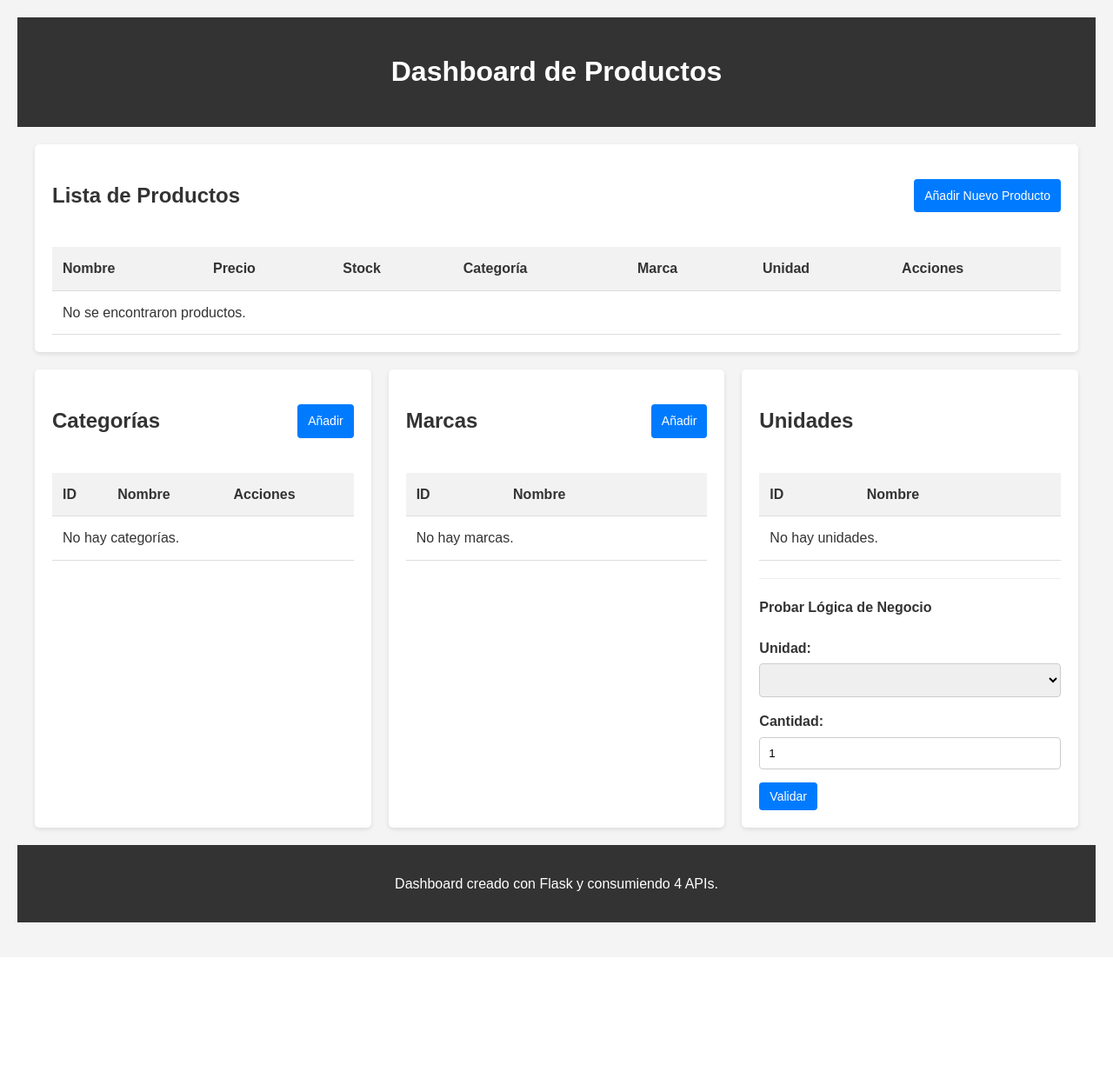
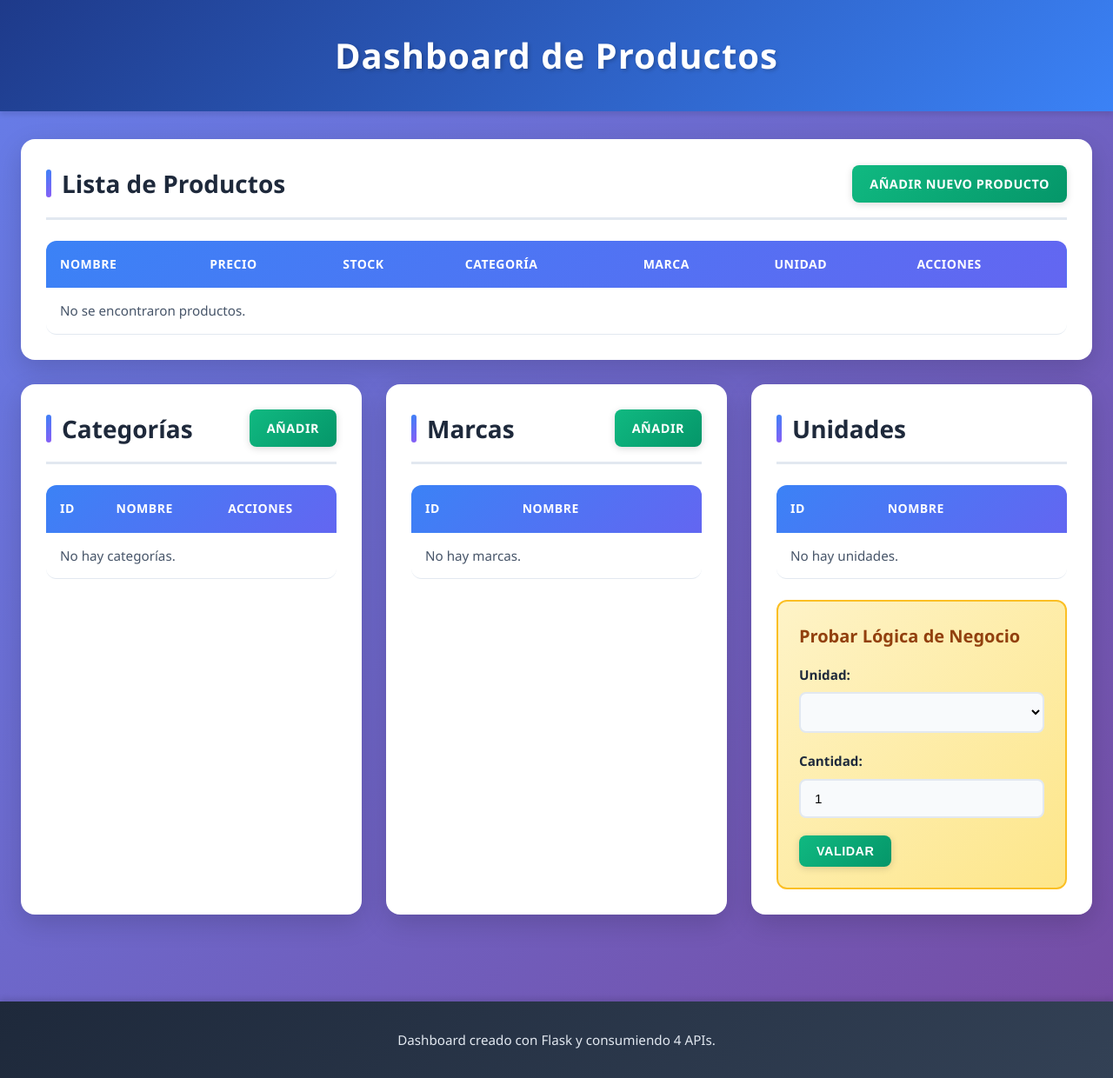
Before and after one commit to CarlTheBoss/FRONTEND-DEFINITIVO, a Flask app: page / in a window 1280 px wide. Shown: the whole page at 87% size. Before the commit the page ends 1061 px from the top, so only its background shows below. Run offline with Flask 3, Linux system fonts and the light colour scheme; data that the repository does not hold is empty.

Commit message:
Updated style.css

```diff
--- a/static/css/style.css
+++ b/static/css/style.css
@@ -1,169 +1,339 @@
-body {
-  font-family: sans-serif;
-  line-height: 1.6;
+* {
   margin: 0;
-  padding: 20px;
-  background-color: #f4f4f4;
-  color: #333;
+  padding: 0;
+  box-sizing: border-box;
 }
 
-header,
-footer {
+body {
+  font-family: 'Segoe UI', Tahoma, Geneva, Verdana, sans-serif;
+  line-height: 1.6;
+  background: linear-gradient(135deg, #667eea 0%, #764ba2 100%);
+  color: #2d3748;
+  min-height: 100vh;
+  padding: 0;
+}
+
+header {
+  background: linear-gradient(135deg, #1e3a8a 0%, #3b82f6 100%);
+  padding: 2rem 0;
+  box-shadow: 0 4px 6px rgba(0, 0, 0, 0.1);
+  margin-bottom: 2rem;
+}
+
+header h1 {
   text-align: center;
-  padding: 1rem;
-  background-color: #333;
-  color: #fff;
-  margin-bottom: 20px;
+  color: #ffffff;
+  font-size: 2.5rem;
+  font-weight: 700;
+  text-shadow: 2px 2px 4px rgba(0, 0, 0, 0.2);
+  letter-spacing: 1px;
 }
 
 main {
-  max-width: 1200px;
+  max-width: 1400px;
   margin: 0 auto;
+  padding: 0 24px 24px;
 }
 
 section {
-  background: #fff;
-  padding: 20px;
-  border-radius: 5px;
-  box-shadow: 0 2px 5px rgba(0, 0, 0, 0.1);
-  margin-bottom: 20px;
+  background: #ffffff;
+  padding: 28px;
+  border-radius: 16px;
+  box-shadow: 0 10px 30px rgba(0, 0, 0, 0.15);
+  margin-bottom: 28px;
+  transition: transform 0.3s ease, box-shadow 0.3s ease;
+  border: 1px solid rgba(255, 255, 255, 0.8);
 }
 
-/* Estilos para tablas */
+section:hover {
+  transform: translateY(-4px);
+  box-shadow: 0 15px 40px rgba(0, 0, 0, 0.2);
+}
+
+.section-header {
+  display: flex;
+  justify-content: space-between;
+  align-items: center;
+  margin-bottom: 24px;
+  padding-bottom: 16px;
+  border-bottom: 3px solid #e2e8f0;
+}
+
+.section-header h2 {
+  color: #1e293b;
+  font-size: 1.75rem;
+  font-weight: 700;
+  display: flex;
+  align-items: center;
+  gap: 12px;
+}
+
+.section-header h2::before {
+  content: '';
+  width: 6px;
+  height: 32px;
+  background: linear-gradient(135deg, #3b82f6 0%, #8b5cf6 100%);
+  border-radius: 3px;
+}
+
 table {
   width: 100%;
-  border-collapse: collapse;
+  border-collapse: separate;
+  border-spacing: 0;
+  overflow: hidden;
 }
 
-th,
-td {
-  padding: 12px;
-  text-align: left;
-  border-bottom: 1px solid #ddd;
+thead {
+  background: linear-gradient(135deg, #3b82f6 0%, #6366f1 100%);
 }
 
 th {
-  background-color: #f2f2f2;
+  padding: 16px;
+  text-align: left;
+  color: #ffffff;
+  font-weight: 600;
+  text-transform: uppercase;
+  font-size: 0.875rem;
+  letter-spacing: 0.5px;
+  border: none;
 }
 
-tr:hover {
-  background-color: #f5f5f5;
+th:first-child {
+  border-top-left-radius: 12px;
 }
 
-/* Grid para las secciones de datos */
+th:last-child {
+  border-top-right-radius: 12px;
+}
+
+td {
+  padding: 14px 16px;
+  border-bottom: 1px solid #e2e8f0;
+  color: #475569;
+  font-size: 0.95rem;
+}
+
+tbody tr {
+  transition: all 0.3s ease;
+}
+
+tbody tr:hover {
+  background: linear-gradient(90deg, #f0f9ff 0%, #e0f2fe 100%);
+  transform: scale(1.01);
+}
+
+tbody tr:last-child td:first-child {
+  border-bottom-left-radius: 12px;
+}
+
+tbody tr:last-child td:last-child {
+  border-bottom-right-radius: 12px;
+}
+
 .data-grid {
   display: grid;
-  grid-template-columns: repeat(auto-fit, minmax(300px, 1fr));
-  gap: 20px;
+  grid-template-columns: repeat(auto-fit, minmax(350px, 1fr));
+  gap: 28px;
 }
 
-/* Estilos para botones */
 .btn {
-  padding: 8px 12px;
-  border-radius: 4px;
+  padding: 10px 20px;
+  border-radius: 8px;
   text-decoration: none;
   color: white;
   cursor: pointer;
   border: none;
-  font-size: 14px;
+  font-size: 0.9rem;
+  font-weight: 600;
+  transition: all 0.3s ease;
+  box-shadow: 0 2px 8px rgba(0, 0, 0, 0.15);
+  text-transform: uppercase;
+  letter-spacing: 0.5px;
+}
+
+.btn:hover {
+  transform: translateY(-2px);
+  box-shadow: 0 4px 12px rgba(0, 0, 0, 0.25);
+}
+
+.btn-add {
+  background: linear-gradient(135deg, #10b981 0%, #059669 100%);
+}
+
+.btn-add:hover {
+  background: linear-gradient(135deg, #059669 0%, #047857 100%);
 }
 
 .btn-edit {
-  background-color: #ffc107; /* Amarillo */
+  background: linear-gradient(135deg, #f59e0b 0%, #d97706 100%);
 }
 
-.btn-add {
-  background-color: #007bff; /* Azul */
+.btn-edit:hover {
+  background: linear-gradient(135deg, #d97706 0%, #b45309 100%);
 }
 
 .btn-delete {
-  background-color: #dc3545; /* Rojo */
+  background: linear-gradient(135deg, #ef4444 0%, #dc2626 100%);
 }
 
-/* Estilos para el formulario */
+.btn-delete:hover {
+  background: linear-gradient(135deg, #dc2626 0%, #b91c1c 100%);
+}
+
+.actions-cell {
+  display: flex;
+  gap: 8px;
+  flex-wrap: wrap;
+}
+
 .form-container {
-  max-width: 600px;
+  max-width: 700px;
   margin: 20px auto;
 }
 
 .form-group {
-  margin-bottom: 15px;
+  margin-bottom: 20px;
 }
 
 .form-group label {
   display: block;
-  margin-bottom: 5px;
-  font-weight: bold;
+  margin-bottom: 8px;
+  font-weight: 600;
+  color: #1e293b;
+  font-size: 0.95rem;
 }
 
 .form-group input,
 .form-group select,
 .form-group textarea {
   width: 100%;
-  padding: 10px;
-  border-radius: 4px;
-  border: 1px solid #ccc;
+  padding: 12px 16px;
+  border-radius: 8px;
+  border: 2px solid #e2e8f0;
   box-sizing: border-box;
+  font-size: 0.95rem;
+  transition: all 0.3s ease;
+  background: #f8fafc;
+}
+
+.form-group input:focus,
+.form-group select:focus,
+.form-group textarea:focus {
+  outline: none;
+  border-color: #3b82f6;
+  background: #ffffff;
+  box-shadow: 0 0 0 3px rgba(59, 130, 246, 0.1);
 }
 
 .form-actions {
   display: flex;
-  gap: 10px;
-  margin-top: 20px;
+  gap: 12px;
+  margin-top: 24px;
 }
 
 .form-actions button,
 .form-actions a {
-  padding: 10px 15px;
-  border-radius: 4px;
+  padding: 12px 24px;
+  border-radius: 8px;
   text-decoration: none;
   color: white;
   border: none;
+  font-weight: 600;
+  cursor: pointer;
+  transition: all 0.3s ease;
+  font-size: 0.95rem;
 }
 
 .form-actions button {
-  background-color: #28a745; /* Verde */
+  background: linear-gradient(135deg, #10b981 0%, #059669 100%);
+}
+
+.form-actions button:hover {
+  transform: translateY(-2px);
+  box-shadow: 0 4px 12px rgba(16, 185, 129, 0.3);
 }
 
 .form-actions a {
-  background-color: #6c757d; /* Gris */
+  background: linear-gradient(135deg, #6b7280 0%, #4b5563 100%);
 }
 
-/* Estilos para la cabecera de la sección */
-.section-header {
-  display: flex;
-  justify-content: space-between;
-  align-items: center;
-  margin-bottom: 20px;
+.form-actions a:hover {
+  transform: translateY(-2px);
+  box-shadow: 0 4px 12px rgba(107, 114, 128, 0.3);
 }
 
-/* Estilos para la celda de acciones */
-.actions-cell {
-  display: flex;
-  gap: 10px;
-}
-
-/* Estilos para el formulario de validación de unidades */
 .validation-form {
-  margin-top: 20px;
-  padding-top: 20px;
-  border-top: 1px solid #eee;
+  margin-top: 24px;
+  padding: 24px;
+  border-radius: 12px;
+  background: linear-gradient(135deg, #fef3c7 0%, #fde68a 100%);
+  border: 2px solid #fbbf24;
 }
 
 .validation-form h4 {
   margin-top: 0;
+  margin-bottom: 16px;
+  color: #92400e;
+  font-size: 1.25rem;
+  font-weight: 700;
 }
 
 .flash-message {
-  margin-bottom: 15px;
-  padding: 10px;
-  border-radius: 4px;
-  background-color: #e2e3e5;
-  border: 1px solid #d6d8db;
+  margin-top: 16px;
+  padding: 16px;
+  border-radius: 8px;
+  background: linear-gradient(135deg, #dbeafe 0%, #bfdbfe 100%);
+  border: 2px solid #3b82f6;
+  color: #1e40af;
+  font-weight: 500;
+}
+
+.flash-message strong {
+  display: block;
+  margin-bottom: 4px;
+  color: #1e3a8a;
 }
 
 .flash-message.error {
-  background-color: #f8d7da;
-  border-color: #f5c6cb;
-  color: #721c24;
+  background: linear-gradient(135deg, #fee2e2 0%, #fecaca 100%);
+  border-color: #ef4444;
+  color: #991b1b;
 }
+
+footer {
+  text-align: center;
+  padding: 2rem;
+  background: linear-gradient(135deg, #1e293b 0%, #334155 100%);
+  color: #e2e8f0;
+  margin-top: 3rem;
+  font-size: 0.95rem;
+  box-shadow: 0 -4px 6px rgba(0, 0, 0, 0.1);
+}
+
+@media (max-width: 768px) {
+  header h1 {
+    font-size: 1.75rem;
+  }
+
+  .data-grid {
+    grid-template-columns: 1fr;
+  }
+
+  .section-header {
+    flex-direction: column;
+    align-items: flex-start;
+    gap: 12px;
+  }
+
+  table {
+    font-size: 0.85rem;
+  }
+
+  th, td {
+    padding: 10px;
+  }
+
+  .actions-cell {
+    flex-direction: column;
+  }
+}
```
